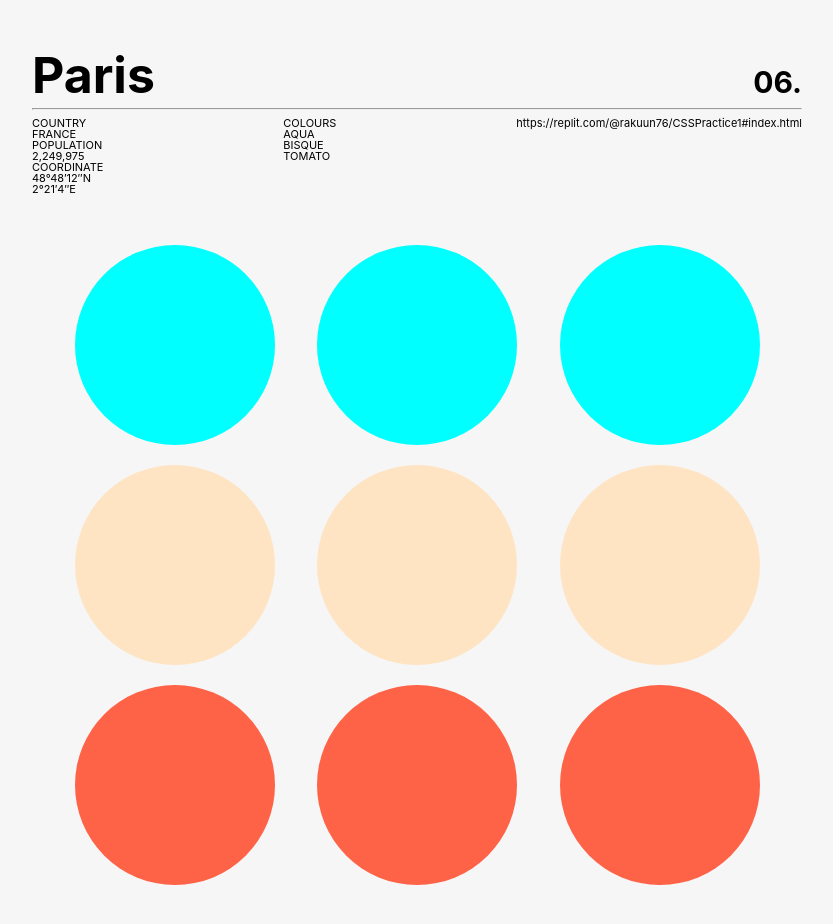
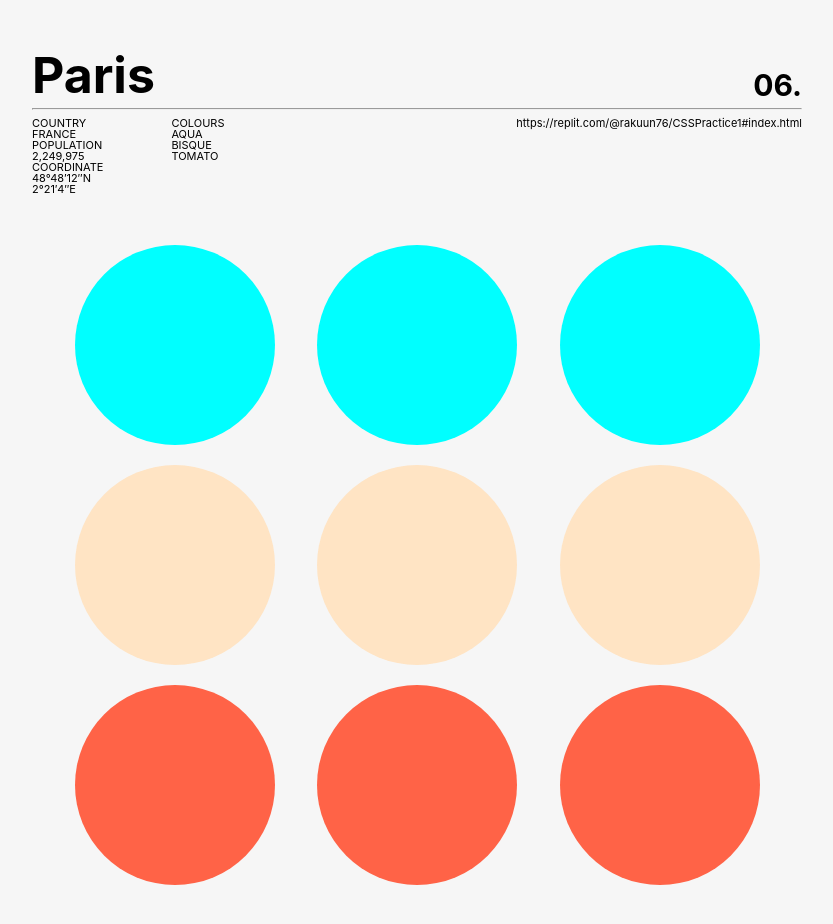
Before and after one commit to rakuun76/CSS-Layout-Practice, a plain HTML site: page index.html in a window 1280 px wide. Shown: the whole page, without its empty margins (223-1056 px from the left). Drawn offline with nearby package versions, Linux system fonts and the light colour scheme.

Commit message:
Paris info ver.2

```diff
--- a/index.html
+++ b/index.html
@@ -8,20 +8,31 @@
   </head>
 
   <body>
-    <div class="header">
-      <h1 class="title">Paris</h1>
-      <h4 class="number">06.</h4>
-    </div>
+    <header>
+      <h1 style="font-size: 50px">Paris</h1>
+      <h4 style="font-size: 30px">06.</h4>
+    </header>
     <hr />
-    <div class="description">
-      <div class="text">
-        COUNTRY FRANCE POPULATION 2,249,975 COORDINATE 48°48′12″N 2°21′4″E
+    <section id="info">
+      <div>
+        <ul>
+          <li>COUNTRY</li>
+          <li>FRANCE</li>
+          <li>POPULATION</li>
+          <li>2,249,975</li>
+          <li>COORDINATE</li>
+          <li>48°48′12″N</li>
+          <li>2°21′4″E</li>
+        </ul>
+        <ul>
+          <li>COLOURS</li>
+          <li>AQUA</li>
+          <li>BISQUE</li>
+          <li>TOMATO</li>
+        </ul>
       </div>
-      <div class="text">COLOURS AQUA BISQUE TOMATO</div>
-      <div class="text">
-        https://replit.com/@rakuun76/CSSPractice1#index.html
-      </div>
-    </div>
+      <span>https://replit.com/@rakuun76/CSSPractice1#index.html</span>
+    </section>
     <div class="circle-container">
       <div class="aqua circle"></div>
       <div class="aqua circle"></div>
--- a/style.css
+++ b/style.css
@@ -10,30 +10,24 @@ body {
   margin: 0 auto;
 }
 
-.header {
+header {
   display: flex;
   justify-content: space-between;
-  align-items: baseline;
+  align-items: flex-end;
   font-weight: bolder;
 }
 
-.title {
-  font-size: 50px;
-}
-
-.number {
-  font-size: 30px;
-}
-
-.description {
+#info {
   display: flex;
   justify-content: space-between;
+  font-size: 11px;
   margin-bottom: 50px;
 }
 
-.text {
-  width: min-content;
-  font-size: 11px;
+#info > div {
+  width: 25%;
+  display: flex;
+  justify-content: space-between;
 }
 
 .circle-container {
```
